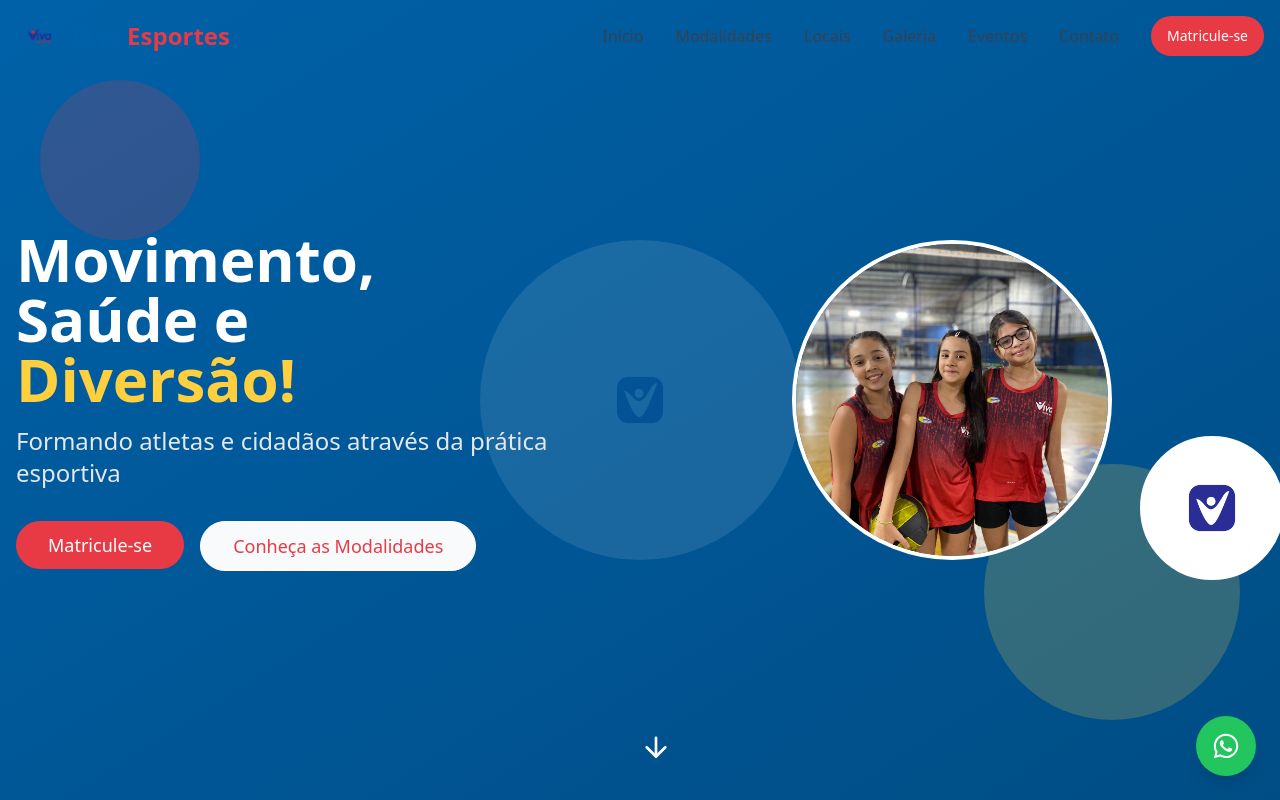
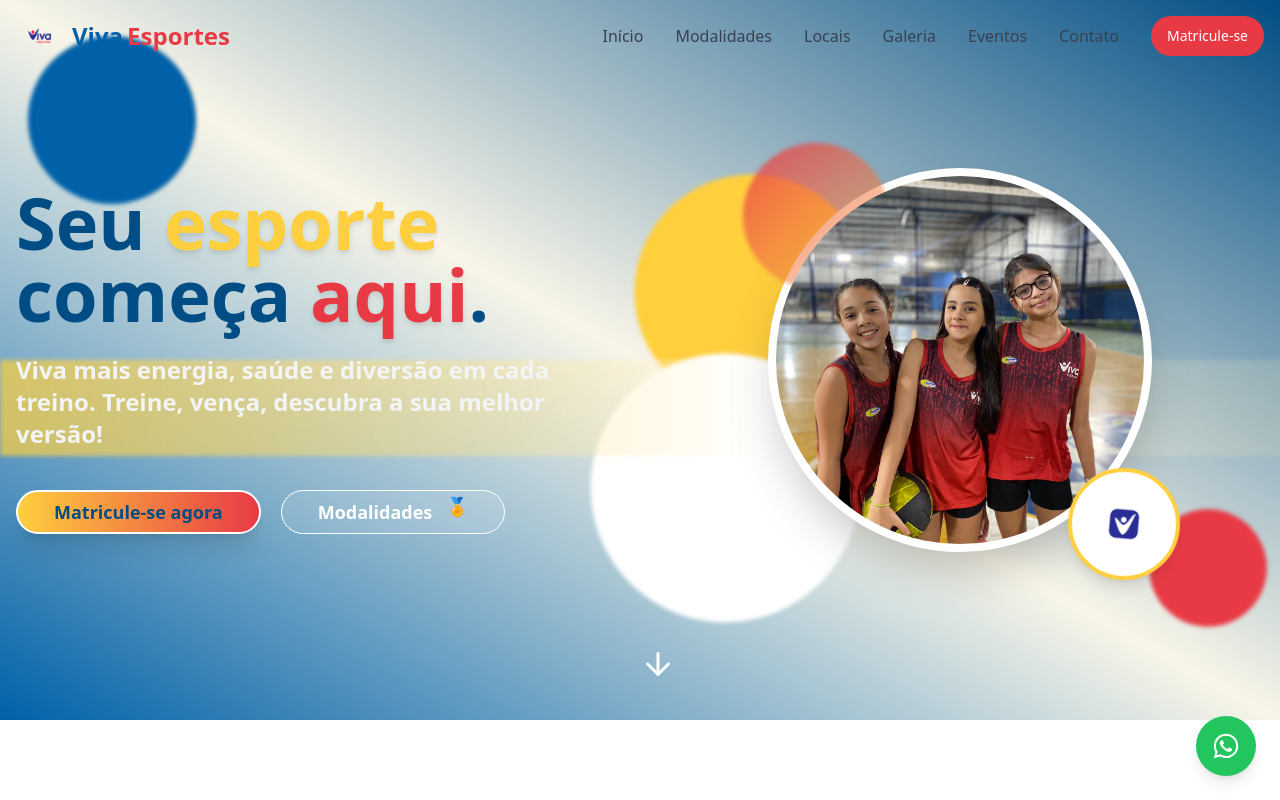
Before and after one commit to vivaesportes/viva-esportes-reimagined, a React (Vite) app: page / in a window 1280 px wide. Shown: the top 800 px of the page. Built offline with nearby package versions, Linux system fonts and the light colour scheme.

Commit message:
Refactor: Improve Hero section design
Improved the design of the Hero section to be more modern and sport-oriented, including animations.

```diff
--- a/src/components/home/Hero.tsx
+++ b/src/components/home/Hero.tsx
@@ -2,104 +2,214 @@
 import { motion } from "framer-motion";
 import { ArrowDown } from "lucide-react";
 import { Button } from "@/components/ui/button";
-import { Link } from "react-router-dom"; // Added import for Link
+import { Link } from "react-router-dom";
+
+// Hero animations variants
+const titleVariants = {
+  hidden: { opacity: 0, y: 40 },
+  visible: { opacity: 1, y: 0, transition: { type: "spring", duration: 1 } },
+};
+
+const subtitleVariants = {
+  hidden: { opacity: 0, y: 40 },
+  visible: {
+    opacity: 1,
+    y: 0,
+    transition: { delay: 0.2, type: "spring", duration: 1 },
+  },
+};
+
+const buttonVariants = {
+  hidden: { opacity: 0, scale: 0.95 },
+  visible: {
+    opacity: 1,
+    scale: 1,
+    transition: { delay: 0.4, type: "spring", duration: 0.8 },
+  },
+};
+
+const imgVariants = {
+  hidden: { opacity: 0, x: 70, scale: 0.96 },
+  visible: {
+    opacity: 1,
+    x: 0,
+    scale: 1,
+    transition: { delay: 0.25, type: "spring", duration: 1.2 },
+  },
+};
 
 const Hero = () => {
-  const scrollToNextSection = () => {
-    window.scrollTo({
-      top: window.innerHeight,
-      behavior: "smooth",
-    });
-  };
-
-  // WhatsApp data for the Matricule-se button
+  // Dados para o botão Matricule-se
   const whatsappNumber = "5531992901175";
   const whatsappMessage = "Olá! Gostaria de saber mais sobre matrículas na Viva Esportes.";
   const whatsappUrl = `https://wa.me/${whatsappNumber}?text=${encodeURIComponent(whatsappMessage)}`;
 
+  // Animação para as bolhas do fundo esportivo
+  const bubbles = [
+    { style: "left-8 top-10", color: "bg-viva-blue", opacity: "opacity-20", size: "w-40 h-40", delay: 0 },
+    { style: "right-4 bottom-24", color: "bg-viva-red", opacity: "opacity-20", size: "w-28 h-28", delay: 0.5 },
+    { style: "left-1/2 top-1/4", color: "bg-viva-yellow", opacity: "opacity-30", size: "w-56 h-56", delay: 1 },
+    { style: "right-1/3 top-1/2", color: "bg-white", opacity: "opacity-10", size: "w-64 h-64", delay: 0.7 },
+  ];
+
   return (
-    <section className="relative h-screen flex items-center overflow-hidden bg-gradient-to-br from-viva-blue to-viva-darkBlue">
-      {/* Background Elements */}
-      <div className="absolute inset-0 overflow-hidden">
-        <div className="absolute top-20 left-10 w-40 h-40 rounded-full bg-viva-red opacity-20"></div>
-        <div className="absolute bottom-20 right-10 w-64 h-64 rounded-full bg-viva-yellow opacity-20"></div>
-        <div className="absolute top-1/2 left-1/2 w-80 h-80 rounded-full bg-white opacity-10 transform -translate-x-1/2 -translate-y-1/2 overflow-hidden flex items-center justify-center">
-          <img
-            src="/lovable-uploads/4aad2750-d3a5-4e37-839b-5eef7c466b7c.png"
-            alt="Logo Viva Esportes"
-            className="w-32 h-32 object-contain"
+    <section className="relative min-h-[90vh] flex items-center overflow-hidden bg-gradient-to-tr from-viva-blue via-viva-yellow/10 to-viva-darkBlue select-none">
+      {/* Fundo Esportivo: Gradientes, bolhas dinâmicas e faixas */}
+      <div className="absolute inset-0 z-0 pointer-events-none">
+        {/* Bolhas esportivas */}
+        {bubbles.map((bubble, idx) => (
+          <motion.div
+            key={idx}
+            className={`absolute rounded-full ${bubble.size} ${bubble.color} ${bubble.opacity}`}
+            initial={{ scale: 0, opacity: 0.15 }}
+            animate={{ scale: 1.05, opacity: 1 }}
+            transition={{
+              delay: bubble.delay,
+              type: "spring",
+              stiffness: 40,
+              duration: 1.4,
+            }}
+            style={{ filter: "blur(2px)" }}
+            // custom positioning handled by class
+            {...(bubble.style ? { className: `absolute rounded-full ${bubble.size} ${bubble.color} ${bubble.opacity} ${bubble.style}` } : {})}
           />
-        </div>
+        ))}
+        {/* Faixa diagonal decorativa */}
+        <motion.div
+          className="absolute left-0 top-1/2 w-[120vw] h-24 -rotate-12 bg-gradient-to-r from-viva-yellow/70 via-white/30 to-viva-yellow/10 blur-[2px] opacity-50"
+          initial={{ opacity: 0, y: 50 }}
+          animate={{ opacity: 1, y: 0 }}
+          transition={{ delay: 0.5, duration: 1, type: "spring" }}
+          aria-hidden
+        />
       </div>
-
-      <div className="container mx-auto px-4 z-10">
-        <div className="flex flex-col md:flex-row items-center justify-between">
-          <motion.div
-            className="md:w-1/2 text-white text-center md:text-left mb-10 md:mb-0"
-            initial={{ opacity: 0, x: -50 }}
-            animate={{ opacity: 1, x: 0 }}
-            transition={{ duration: 0.8 }}
-          >
-            <h1 className="text-4xl md:text-6xl font-bold mb-4 text-white">
-              <span className="block">Movimento,</span>
-              <span className="block">Saúde e</span>
-              <span className="text-viva-yellow">Diversão!</span>
-            </h1>
-            <p className="text-xl md:text-2xl mb-8 text-gray-200">
-              Formando atletas e cidadãos através da prática esportiva
-            </p>
-            <div className="flex flex-col sm:flex-row space-y-4 sm:space-y-0 sm:space-x-4 justify-center md:justify-start">
+      {/* Conteúdo principal */}
+      <div className="container mx-auto px-4 z-10 relative">
+        <div className="flex flex-col md:flex-row items-center justify-between gap-8">
+          {/* Texto Hero */}
+          <div className="md:w-7/12 lg:w-6/12 text-white text-center md:text-left">
+            <motion.h1
+              className="text-[2.6rem] leading-tight sm:text-5xl md:text-6xl lg:text-7xl font-black mb-6 animate-fade-in"
+              variants={titleVariants}
+              initial="hidden"
+              animate="visible"
+            >
+              Seu <span className="text-viva-yellow drop-shadow-md">esporte</span>
+              <br />
+              começa <span className="text-viva-red drop-shadow-md">aqui</span>.
+            </motion.h1>
+            <motion.p
+              className="text-lg sm:text-xl md:text-2xl mb-10 text-gray-100 font-semibold max-w-xl mx-auto md:mx-0 animate-fade-in"
+              variants={subtitleVariants}
+              initial="hidden"
+              animate="visible"
+            >
+              Viva mais energia, saúde e diversão em cada treino. Treine, vença, descubra a sua melhor versão!
+            </motion.p>
+            <motion.div
+              className="flex flex-col sm:flex-row gap-5 justify-center md:justify-start"
+              variants={buttonVariants}
+              initial="hidden"
+              animate="visible"
+            >
               <Button
                 asChild
-                className="bg-viva-red hover:bg-viva-darkRed text-white text-lg px-8 py-6 rounded-full"
+                size="lg"
+                className="bg-gradient-to-r from-viva-yellow to-viva-red text-viva-darkBlue font-bold px-9 py-5 rounded-full shadow-xl hover:scale-105 transition-all text-lg border-2 border-white hover:border-viva-red hover:bg-viva-red hover:text-white"
               >
                 <a href={whatsappUrl} target="_blank" rel="noopener noreferrer">
-                  Matricule-se
+                  Matricule-se agora
                 </a>
               </Button>
               <Button
                 variant="outline"
-                className="border-white text-viva-red hover:bg-white/10 text-lg px-8 py-6 rounded-full flex items-center justify-center gap-2"
+                size="lg"
+                className="border-white text-white font-bold px-9 py-5 rounded-full hover-scale transition-all text-lg hover:bg-viva-blue/20 bg-white/10 flex items-center justify-center gap-3"
               >
-                <Link to="/modalidades">Conheça as Modalidades</Link>
+                <Link to="/modalidades">
+                  Modalidades &nbsp; <span className="inline-block animate-bounce">🏅</span>
+                </Link>
               </Button>
-            </div>
-          </motion.div>
-
+            </motion.div>
+          </div>
+          {/* Imagem Hero dinâmica */}
           <motion.div
-            className="md:w-1/2"
-            initial={{ opacity: 0, x: 50 }}
-            animate={{ opacity: 1, x: 0 }}
-            transition={{ duration: 0.8 }}
+            className="md:w-5/12 lg:w-6/12 flex justify-center items-center relative"
+            variants={imgVariants}
+            initial="hidden"
+            animate="visible"
           >
-            <div className="relative">
-              <div className="w-64 h-64 md:w-80 md:h-80 bg-viva-yellow rounded-full mx-auto overflow-hidden border-4 border-white">
-                <img
+            <div className="relative group">
+              <motion.div
+                className="absolute -top-6 -left-6 w-36 h-36 bg-gradient-to-br from-viva-red/80 to-viva-yellow/40 rounded-full rotate-6 blur-[2px] z-0 group-hover:scale-110 transition-transform"
+                animate={{ scale: [1, 1.08, 1] }}
+                transition={{
+                  repeat: Infinity,
+                  repeatType: "mirror",
+                  duration: 2.7,
+                  type: "tween",
+                }}
+              />
+              <div className="overflow-hidden rounded-full shadow-2xl border-8 border-white hover:scale-105 transition-transform bg-white w-72 h-72 md:w-96 md:h-96">
+                <motion.img
                   src="/lovable-uploads/69396e5e-96fd-431e-9bb1-29b8a6da9069.png"
-                  alt="Imagem meninas praticando esporte"
+                  alt="Praticando esporte"
                   className="w-full h-full object-cover"
+                  initial={{ scale: 1.06 }}
+                  animate={{ scale: [1.06, 1, 1.06] }}
+                  transition={{
+                    repeat: Infinity,
+                    repeatType: "mirror",
+                    duration: 3.7,
+                    type: "tween",
+                  }}
+                  draggable={false}
                 />
               </div>
-              <div className="absolute -bottom-5 -right-5 w-36 h-36 bg-white rounded-full overflow-hidden border-4 border-white flex items-center justify-center">
+              {/* Logo esportivo circulando */}
+              <motion.div
+                className="absolute -bottom-7 -right-7 w-28 h-28 bg-white rounded-full flex items-center justify-center border-4 border-viva-yellow shadow-lg"
+                animate={{ rotate: [0, 25, -15, 0] }}
+                transition={{
+                  repeat: Infinity,
+                  repeatType: "mirror",
+                  duration: 3,
+                  type: "tween",
+                }}
+              >
                 <img
                   src="/lovable-uploads/4aad2750-d3a5-4e37-839b-5eef7c466b7c.png"
                   alt="Logo Viva Esportes"
-                  className="w-32 h-32 object-contain"
+                  className="w-20 h-20 object-contain"
+                  draggable={false}
                 />
-              </div>
+              </motion.div>
             </div>
           </motion.div>
         </div>
       </div>
 
-      {/* Scroll down indicator */}
+      {/* Indicador para rolar para baixo */}
       <motion.div
-        className="absolute bottom-10 left-1/2 transform -translate-x-1/2 text-white cursor-pointer"
-        animate={{ y: [0, 10, 0] }}
-        transition={{ repeat: Infinity, duration: 1.5 }}
-        onClick={scrollToNextSection}
+        className="absolute bottom-8 left-1/2 -translate-x-1/2 z-20 text-white cursor-pointer animate-bounce"
+        animate={{ y: [0, 18, 0] }}
+        transition={{ repeat: Infinity, duration: 1.8 }}
+        role="button"
+        tabIndex={0}
+        aria-label="Role para baixo"
+        onClick={() => {
+          window.scrollTo({
+            top: window.innerHeight,
+            behavior: "smooth",
+          });
+        }}
+        onKeyDown={e => {
+          if (e.key === "Enter" || e.key === " ") {
+            window.scrollTo({ top: window.innerHeight, behavior: "smooth" });
+          }
+        }}
       >
-        <ArrowDown size={32} />
+        <ArrowDown size={36} />
       </motion.div>
     </section>
   );
```
